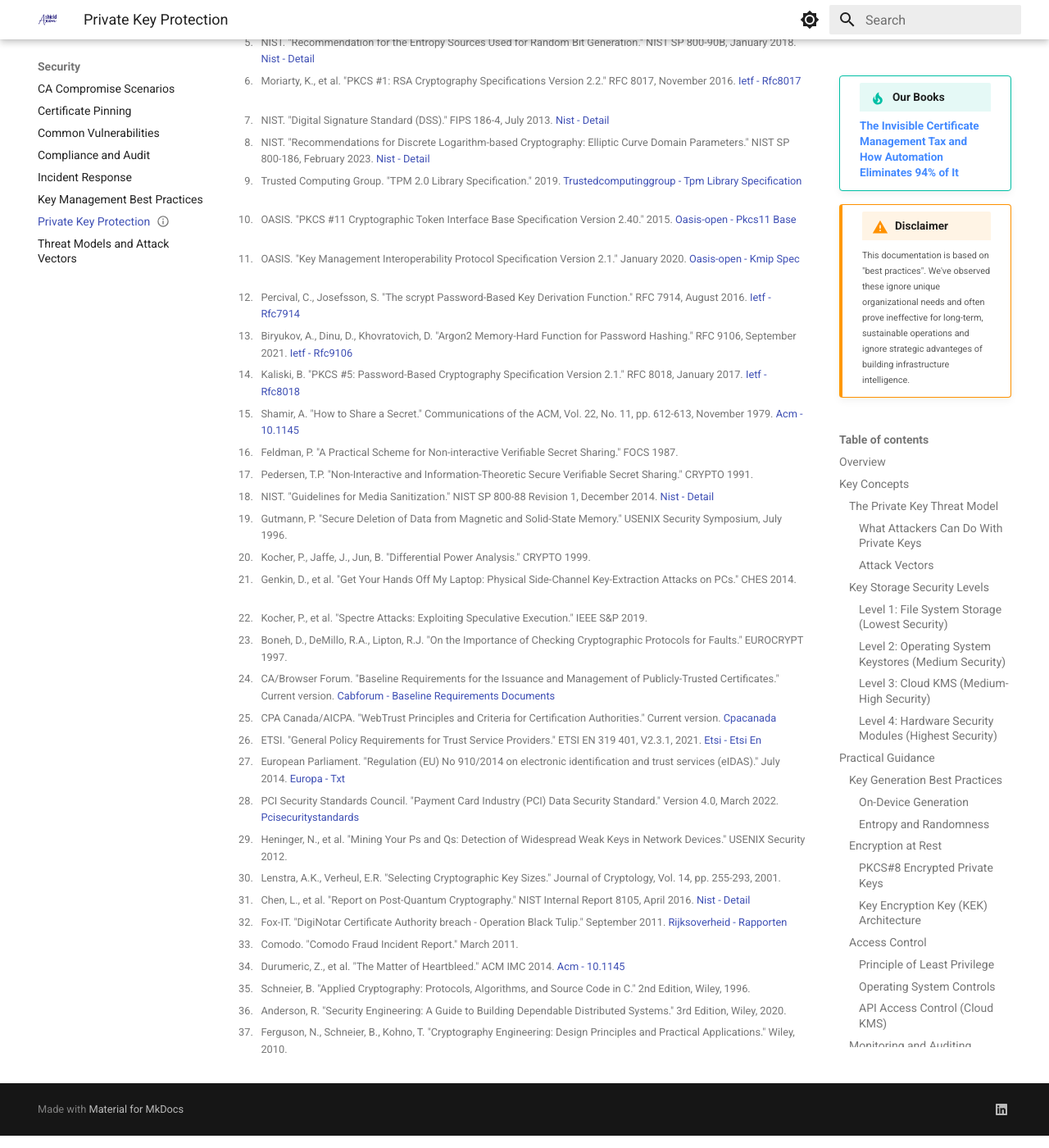
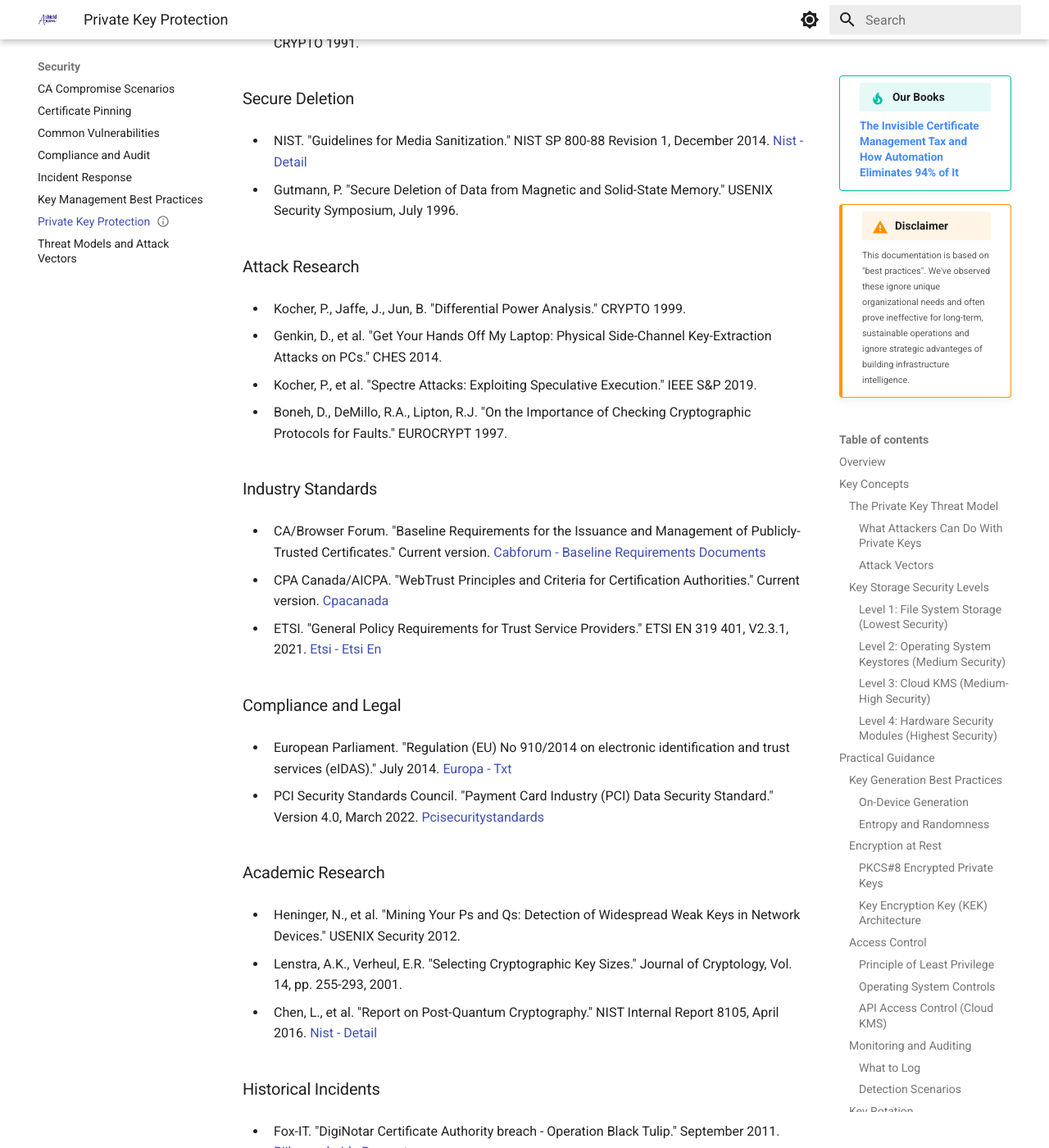
Before and after one commit to Axon-Shield/pki.github.io, an MkDocs documentation site: the page built from docs/security/private-key-protection.md, in a window 1280 px wide and 1400 px high, scrolled down 21038 px. Shown: the whole window at 82% size. Built offline with MkDocs 1.6.1 and Material for MkDocs 9.7.7, drawn with Linux system fonts in a browser that asks for light colours; some of the changed lines change nothing that is shown; some of the changed text lies outside the part shown.

```diff
--- a/docs/security/private-key-protection.md
+++ b/docs/security/private-key-protection.md
@@ -872,101 +872,101 @@
 
 ### Standards and Guidelines
 
-[^1]: NIST. "Recommendation for Key Management." NIST SP 800-57 Part 1 Rev. 5, May 2020. [Nist - Detail](https://csrc.nist.gov/publications/detail/sp/800-57-part-1/rev-5/final)
+- NIST. "Recommendation for Key Management." NIST SP 800-57 Part 1 Rev. 5, May 2020. [Nist - Detail](https://csrc.nist.gov/publications/detail/sp/800-57-part-1/rev-5/final)
 
-[^2]: NIST. "Security Requirements for Cryptographic Modules." FIPS 140-2, May 2001. [Nist - Detail](https://csrc.nist.gov/publications/detail/fips/140/2/final)
+- NIST. "Security Requirements for Cryptographic Modules." FIPS 140-2, May 2001. [Nist - Detail](https://csrc.nist.gov/publications/detail/fips/140/2/final)
 
-[^3]: NIST. "Security Requirements for Cryptographic Modules." FIPS 140-3, March 2019. [Nist - Detail](https://csrc.nist.gov/publications/detail/fips/140/3/final)
+- NIST. "Security Requirements for Cryptographic Modules." FIPS 140-3, March 2019. [Nist - Detail](https://csrc.nist.gov/publications/detail/fips/140/3/final)
 
-[^4]: NIST. "A Framework for Designing Cryptographic Key Management Systems." NIST SP 800-130, August 2013. [Nist - Detail](https://csrc.nist.gov/publications/detail/sp/800-130/final)
+- NIST. "A Framework for Designing Cryptographic Key Management Systems." NIST SP 800-130, August 2013. [Nist - Detail](https://csrc.nist.gov/publications/detail/sp/800-130/final)
 
-[^5]: NIST. "Recommendation for the Entropy Sources Used for Random Bit Generation." NIST SP 800-90B, January 2018. [Nist - Detail](https://csrc.nist.gov/publications/detail/sp/800-90b/final)
+- NIST. "Recommendation for the Entropy Sources Used for Random Bit Generation." NIST SP 800-90B, January 2018. [Nist - Detail](https://csrc.nist.gov/publications/detail/sp/800-90b/final)
 
 ### Cryptographic Specifications
 
-[^6]: Moriarty, K., et al. "PKCS #1: RSA Cryptography Specifications Version 2.2." RFC 8017, November 2016. [Ietf - Rfc8017](https://tools.ietf.org/html/rfc8017)
+- Moriarty, K., et al. "PKCS #1: RSA Cryptography Specifications Version 2.2." RFC 8017, November 2016. [Ietf - Rfc8017](https://tools.ietf.org/html/rfc8017)
 
-[^7]: NIST. "Digital Signature Standard (DSS)." FIPS 186-4, July 2013. [Nist - Detail](https://csrc.nist.gov/publications/detail/fips/186/4/final)
+- NIST. "Digital Signature Standard (DSS)." FIPS 186-4, July 2013. [Nist - Detail](https://csrc.nist.gov/publications/detail/fips/186/4/final)
 
-[^8]: NIST. "Recommendations for Discrete Logarithm-based Cryptography: Elliptic Curve Domain Parameters." NIST SP 800-186, February 2023. [Nist - Detail](https://csrc.nist.gov/publications/detail/sp/800-186/final)
+- NIST. "Recommendations for Discrete Logarithm-based Cryptography: Elliptic Curve Domain Parameters." NIST SP 800-186, February 2023. [Nist - Detail](https://csrc.nist.gov/publications/detail/sp/800-186/final)
 
 ### HSM and Hardware Security
 
-[^9]: Trusted Computing Group. "TPM 2.0 Library Specification." 2019. [Trustedcomputinggroup - Tpm Library Specification](https://trustedcomputinggroup.org/resource/tpm-library-specification/)
+- Trusted Computing Group. "TPM 2.0 Library Specification." 2019. [Trustedcomputinggroup - Tpm Library Specification](https://trustedcomputinggroup.org/resource/tpm-library-specification/)
 
-[^10]: OASIS. "PKCS #11 Cryptographic Token Interface Base Specification Version 2.40." 2015. [Oasis-open - Pkcs11 Base](http://docs.oasis-open.org/pkcs11/pkcs11-base/v2.40/)
+- OASIS. "PKCS #11 Cryptographic Token Interface Base Specification Version 2.40." 2015. [Oasis-open - Pkcs11 Base](http://docs.oasis-open.org/pkcs11/pkcs11-base/v2.40/)
 
-[^11]: OASIS. "Key Management Interoperability Protocol Specification Version 2.1." January 2020. [Oasis-open - Kmip Spec](http://docs.oasis-open.org/kmip/kmip-spec/v2.1/)
+- OASIS. "Key Management Interoperability Protocol Specification Version 2.1." January 2020. [Oasis-open - Kmip Spec](http://docs.oasis-open.org/kmip/kmip-spec/v2.1/)
 
 ### Password-Based Key Derivation
 
-[^12]: Percival, C., Josefsson, S. "The scrypt Password-Based Key Derivation Function." RFC 7914, August 2016. [Ietf - Rfc7914](https://tools.ietf.org/html/rfc7914)
+- Percival, C., Josefsson, S. "The scrypt Password-Based Key Derivation Function." RFC 7914, August 2016. [Ietf - Rfc7914](https://tools.ietf.org/html/rfc7914)
 
-[^13]: Biryukov, A., Dinu, D., Khovratovich, D. "Argon2 Memory-Hard Function for Password Hashing." RFC 9106, September 2021. [Ietf - Rfc9106](https://tools.ietf.org/html/rfc9106)
+- Biryukov, A., Dinu, D., Khovratovich, D. "Argon2 Memory-Hard Function for Password Hashing." RFC 9106, September 2021. [Ietf - Rfc9106](https://tools.ietf.org/html/rfc9106)
 
-[^14]: Kaliski, B. "PKCS #5: Password-Based Cryptography Specification Version 2.1." RFC 8018, January 2017. [Ietf - Rfc8018](https://tools.ietf.org/html/rfc8018)
+- Kaliski, B. "PKCS #5: Password-Based Cryptography Specification Version 2.1." RFC 8018, January 2017. [Ietf - Rfc8018](https://tools.ietf.org/html/rfc8018)
 
 ### Secret Sharing and Key Backup
 
-[^15]: Shamir, A. "How to Share a Secret." Communications of the ACM, Vol. 22, No. 11, pp. 612-613, November 1979. [Acm - 10.1145](https://dl.acm.org/doi/10.1145/359168.359176)
+- Shamir, A. "How to Share a Secret." Communications of the ACM, Vol. 22, No. 11, pp. 612-613, November 1979. [Acm - 10.1145](https://dl.acm.org/doi/10.1145/359168.359176)
 
-[^16]: Feldman, P. "A Practical Scheme for Non-interactive Verifiable Secret Sharing." FOCS 1987.
+- Feldman, P. "A Practical Scheme for Non-interactive Verifiable Secret Sharing." FOCS 1987.
 
-[^17]: Pedersen, T.P. "Non-Interactive and Information-Theoretic Secure Verifiable Secret Sharing." CRYPTO 1991.
+- Pedersen, T.P. "Non-Interactive and Information-Theoretic Secure Verifiable Secret Sharing." CRYPTO 1991.
 
 ### Secure Deletion
 
-[^18]: NIST. "Guidelines for Media Sanitization." NIST SP 800-88 Revision 1, December 2014. [Nist - Detail](https://csrc.nist.gov/publications/detail/sp/800-88/rev-1/final)
+- NIST. "Guidelines for Media Sanitization." NIST SP 800-88 Revision 1, December 2014. [Nist - Detail](https://csrc.nist.gov/publications/detail/sp/800-88/rev-1/final)
 
-[^19]: Gutmann, P. "Secure Deletion of Data from Magnetic and Solid-State Memory." USENIX Security Symposium, July 1996.
+- Gutmann, P. "Secure Deletion of Data from Magnetic and Solid-State Memory." USENIX Security Symposium, July 1996.
 
 ### Attack Research
 
-[^20]: Kocher, P., Jaffe, J., Jun, B. "Differential Power Analysis." CRYPTO 1999.
+- Kocher, P., Jaffe, J., Jun, B. "Differential Power Analysis." CRYPTO 1999.
 
-[^21]: Genkin, D., et al. "Get Your Hands Off My Laptop: Physical Side-Channel Key-Extraction Attacks on PCs." CHES 2014.
+- Genkin, D., et al. "Get Your Hands Off My Laptop: Physical Side-Channel Key-Extraction Attacks on PCs." CHES 2014.
 
-[^22]: Kocher, P., et al. "Spectre Attacks: Exploiting Speculative Execution." IEEE S&P 2019.
+- Kocher, P., et al. "Spectre Attacks: Exploiting Speculative Execution." IEEE S&P 2019.
 
-[^23]: Boneh, D., DeMillo, R.A., Lipton, R.J. "On the Importance of Checking Cryptographic Protocols for Faults." EUROCRYPT 1997.
+- Boneh, D., DeMillo, R.A., Lipton, R.J. "On the Importance of Checking Cryptographic Protocols for Faults." EUROCRYPT 1997.
 
 ### Industry Standards
 
-[^24]: CA/Browser Forum. "Baseline Requirements for the Issuance and Management of Publicly-Trusted Certificates." Current version. [Cabforum - Baseline Requirements Documents](https://cabforum.org/baseline-requirements-documents/)
+- CA/Browser Forum. "Baseline Requirements for the Issuance and Management of Publicly-Trusted Certificates." Current version. [Cabforum - Baseline Requirements Documents](https://cabforum.org/baseline-requirements-documents/)
 
-[^25]: CPA Canada/AICPA. "WebTrust Principles and Criteria for Certification Authorities." Current version. [Cpacanada](https://www.cpacanada.ca/)
+- CPA Canada/AICPA. "WebTrust Principles and Criteria for Certification Authorities." Current version. [Cpacanada](https://www.cpacanada.ca/)
 
-[^26]: ETSI. "General Policy Requirements for Trust Service Providers." ETSI EN 319 401, V2.3.1, 2021. [Etsi - Etsi En](https://www.etsi.org/deliver/etsi_en/319400_319499/319401/)
+- ETSI. "General Policy Requirements for Trust Service Providers." ETSI EN 319 401, V2.3.1, 2021. [Etsi - Etsi En](https://www.etsi.org/deliver/etsi_en/319400_319499/319401/)
 
 ### Compliance and Legal
 
-[^27]: European Parliament. "Regulation (EU) No 910/2014 on electronic identification and trust services (eIDAS)." July 2014. [Europa - Txt](https://eur-lex.europa.eu/legal-content/EN/TXT/?uri=CELEX:32014R0910)
+- European Parliament. "Regulation (EU) No 910/2014 on electronic identification and trust services (eIDAS)." July 2014. [Europa - Txt](https://eur-lex.europa.eu/legal-content/EN/TXT/?uri=CELEX:32014R0910)
 
-[^28]: PCI Security Standards Council. "Payment Card Industry (PCI) Data Security Standard." Version 4.0, March 2022. [Pcisecuritystandards](https://www.pcisecuritystandards.org/)
+- PCI Security Standards Council. "Payment Card Industry (PCI) Data Security Standard." Version 4.0, March 2022. [Pcisecuritystandards](https://www.pcisecuritystandards.org/)
 
 ### Academic Research
 
-[^29]: Heninger, N., et al. "Mining Your Ps and Qs: Detection of Widespread Weak Keys in Network Devices." USENIX Security 2012.
+- Heninger, N., et al. "Mining Your Ps and Qs: Detection of Widespread Weak Keys in Network Devices." USENIX Security 2012.
 
-[^30]: Lenstra, A.K., Verheul, E.R. "Selecting Cryptographic Key Sizes." Journal of Cryptology, Vol. 14, pp. 255-293, 2001.
+- Lenstra, A.K., Verheul, E.R. "Selecting Cryptographic Key Sizes." Journal of Cryptology, Vol. 14, pp. 255-293, 2001.
 
-[^31]: Chen, L., et al. "Report on Post-Quantum Cryptography." NIST Internal Report 8105, April 2016. [Nist - Detail](https://csrc.nist.gov/publications/detail/nistir/8105/final)
+- Chen, L., et al. "Report on Post-Quantum Cryptography." NIST Internal Report 8105, April 2016. [Nist - Detail](https://csrc.nist.gov/publications/detail/nistir/8105/final)
 
 ### Historical Incidents
 
-[^32]: Fox-IT. "DigiNotar Certificate Authority breach - Operation Black Tulip." September 2011. [Rijksoverheid - Rapporten](https://www.rijksoverheid.nl/documenten/rapporten/2011/09/05/diginotar-public-report-version-1)
+- Fox-IT. "DigiNotar Certificate Authority breach - Operation Black Tulip." September 2011. [Rijksoverheid - Rapporten](https://www.rijksoverheid.nl/documenten/rapporten/2011/09/05/diginotar-public-report-version-1)
 
-[^33]: Comodo. "Comodo Fraud Incident Report." March 2011.
+- Comodo. "Comodo Fraud Incident Report." March 2011.
 
-[^34]: Durumeric, Z., et al. "The Matter of Heartbleed." ACM IMC 2014. [Acm - 10.1145](https://dl.acm.org/doi/10.1145/2663716.2663755)
+- Durumeric, Z., et al. "The Matter of Heartbleed." ACM IMC 2014. [Acm - 10.1145](https://dl.acm.org/doi/10.1145/2663716.2663755)
 
 ### Books and Comprehensive Guides
 
-[^35]: Schneier, B. "Applied Cryptography: Protocols, Algorithms, and Source Code in C." 2nd Edition, Wiley, 1996.
+- Schneier, B. "Applied Cryptography: Protocols, Algorithms, and Source Code in C." 2nd Edition, Wiley, 1996.
 
-[^36]: Anderson, R. "Security Engineering: A Guide to Building Dependable Distributed Systems." 3rd Edition, Wiley, 2020.
+- Anderson, R. "Security Engineering: A Guide to Building Dependable Distributed Systems." 3rd Edition, Wiley, 2020.
 
-[^37]: Ferguson, N., Schneier, B., Kohno, T. "Cryptography Engineering: Design Principles and Practical Applications." Wiley, 2010.
+- Ferguson, N., Schneier, B., Kohno, T. "Cryptography Engineering: Design Principles and Practical Applications." Wiley, 2010.
 
 ## Change History
 
```
